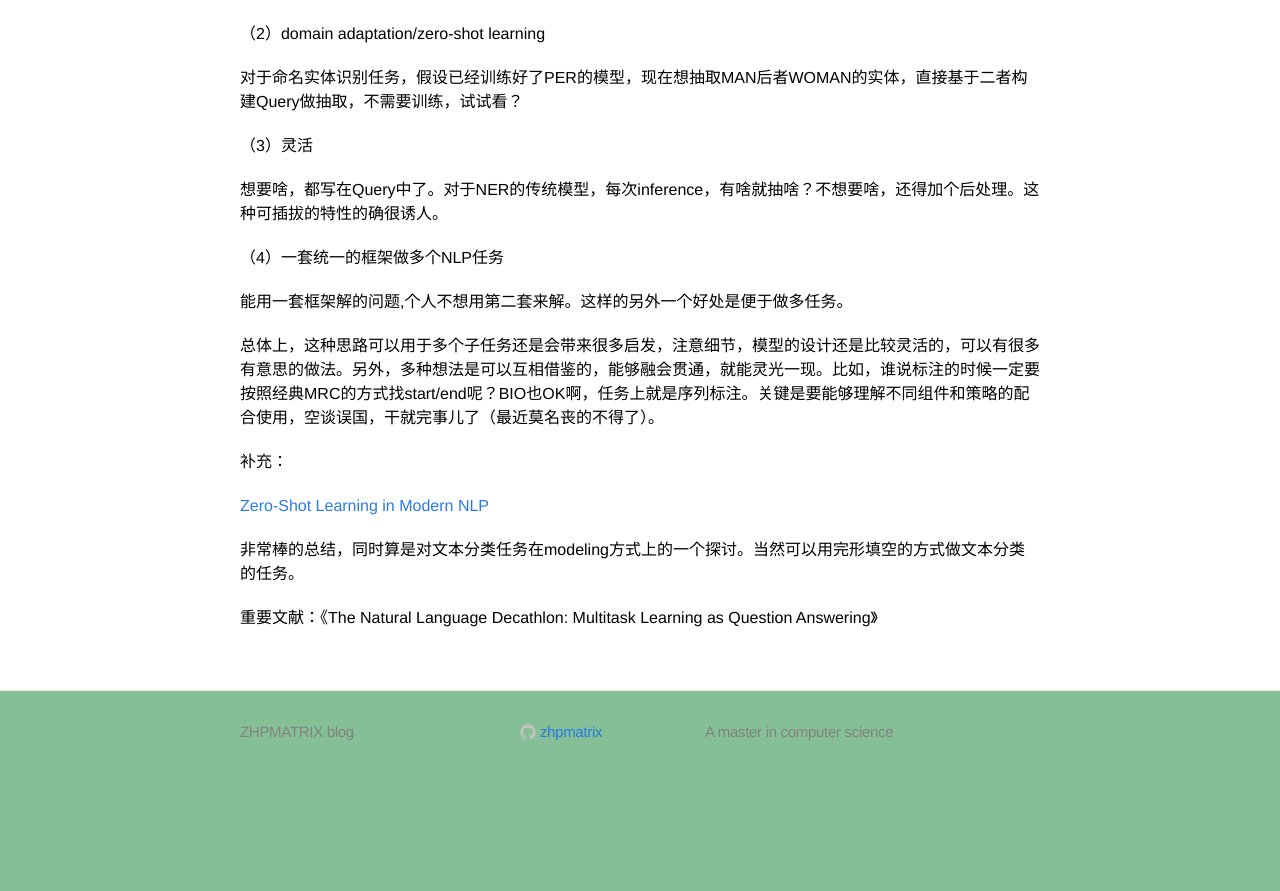
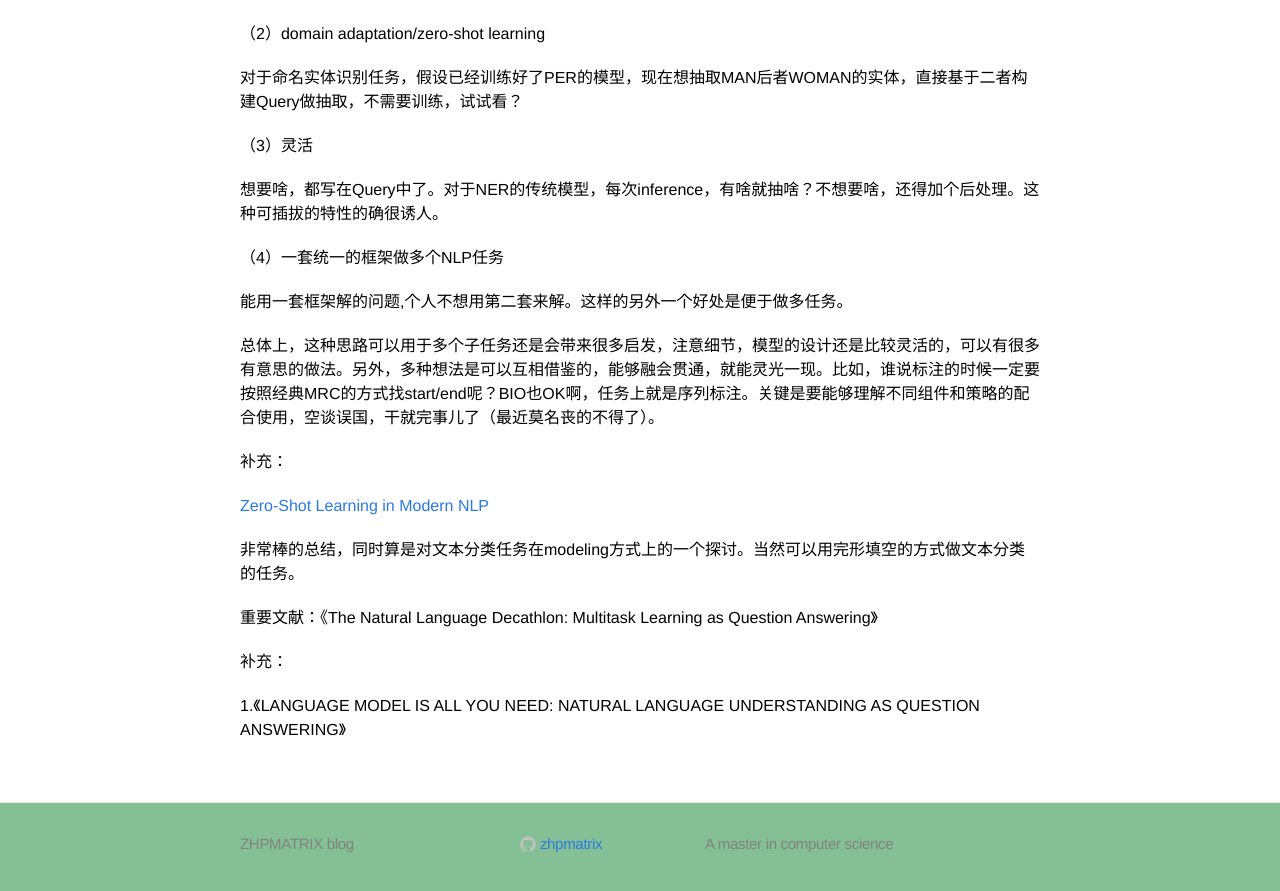
Before and after one commit to zhpmatrix/zhpmatrix.github.io, a Jekyll site: the page built from _posts/2020-05-07-mrc-is-all-you-need.md, in a window 1280 px wide and 900 px high, scrolled down 3004 px. Shown: the top 891 px of the window. Built offline with Jekyll 4.4.1, drawn with Linux system fonts in a browser that asks for light colours; comment, search, counter and statistics services are not loaded; before the commit the page ends 3792 px from its top, so only the background shows below that.

Commit message:
add new ref

```diff
--- a/_posts/2020-05-07-mrc-is-all-you-need.md
+++ b/_posts/2020-05-07-mrc-is-all-you-need.md
@@ -132,3 +132,7 @@ Query2：老张为哪个公司工作？结果：京东
 非常棒的总结，同时算是对文本分类任务在modeling方式上的一个探讨。当然可以用完形填空的方式做文本分类的任务。
 
 重要文献：《The Natural Language Decathlon: Multitask Learning as Question Answering》
+
+补充：
+
+1.《LANGUAGE MODEL IS ALL YOU NEED: NATURAL LANGUAGE UNDERSTANDING AS QUESTION ANSWERING》
```
